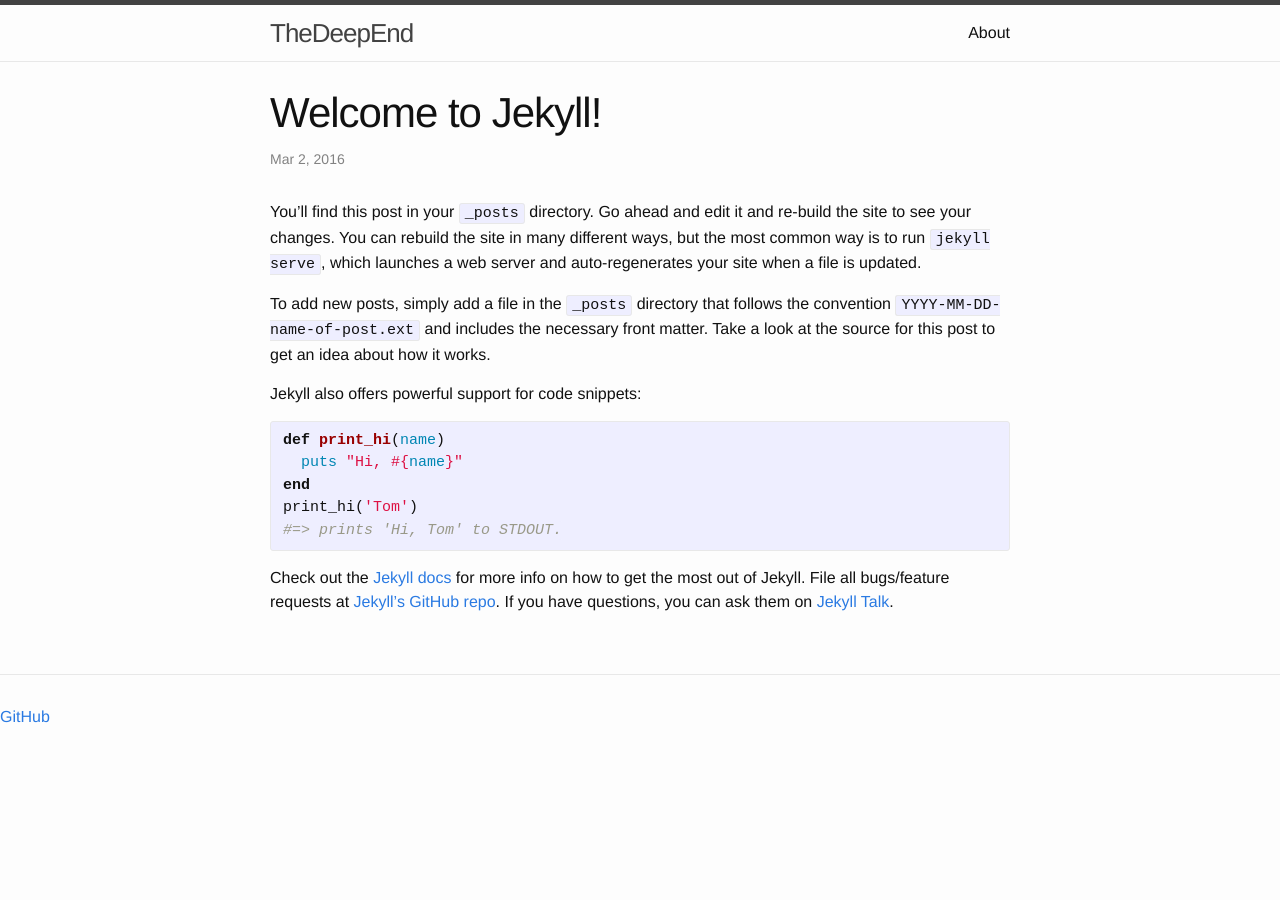
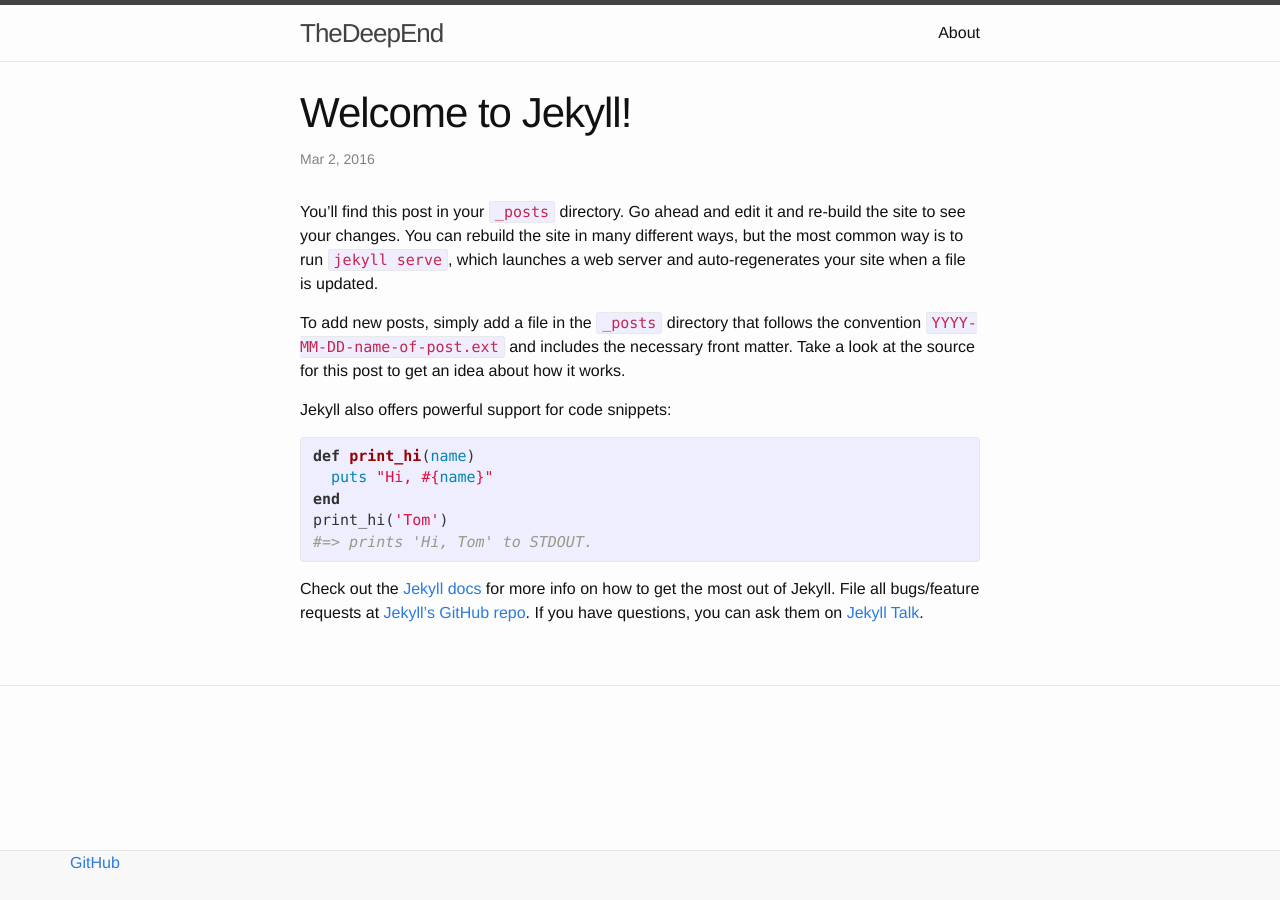
Before and after one commit to TheDeepEnd/thedeepend.github.io, a Jekyll site: the page built from _posts/2016-03-01-welcome-to-jekyll.markdown, in a window 1280 px wide. Built offline with Jekyll 4.4.1, drawn with Linux system fonts in a browser that asks for light colours; nearby versions of some CDN libraries; library files that are not in the unit come from our copies.

Commit message:
Add bootstrap styling.

```diff
--- a/_includes/head.html
+++ b/_includes/head.html
@@ -6,6 +6,8 @@
   <title>{% if page.title %}{{ page.title }}{% else %}{{ site.title }}{% endif %}</title>
   <meta name="description" content="{% if page.excerpt %}{{ page.excerpt | strip_html | strip_newlines | truncate: 160 }}{% else %}{{ site.description }}{% endif %}">
 
+	<!-- Bootstrap Styling -->
+	<link rel="stylesheet" href="{{ "/bower_components/bootstrap/dist/css/bootstrap.min.css" | prepend: site.baseurl }}">
   <link rel="stylesheet" href="{{ "/css/main.css" | prepend: site.baseurl }}">
   <link rel="canonical" href="{{ page.url | replace:'index.html','' | prepend: site.baseurl | prepend: site.url }}">
   <link rel="alternate" type="application/rss+xml" title="{{ site.title }}" href="{{ "/feed.xml" | prepend: site.baseurl | prepend: site.url }}">
```
